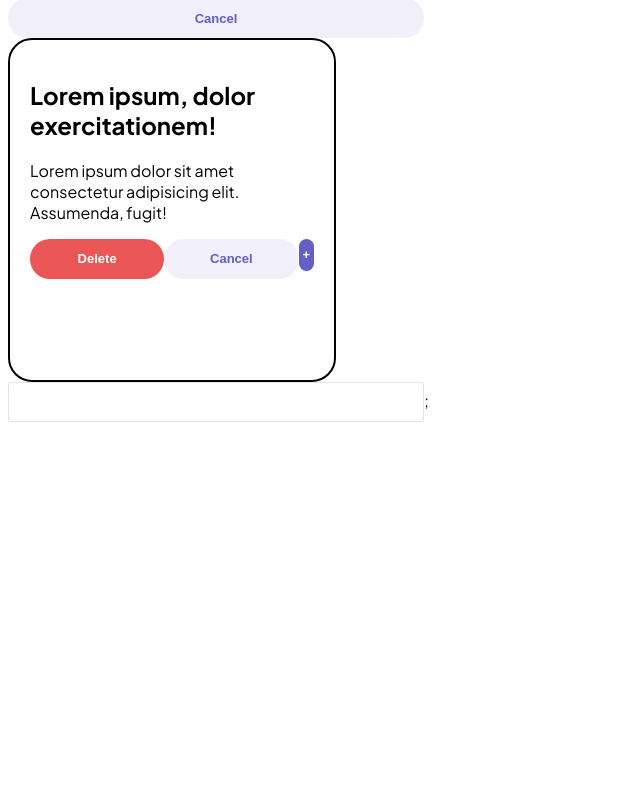
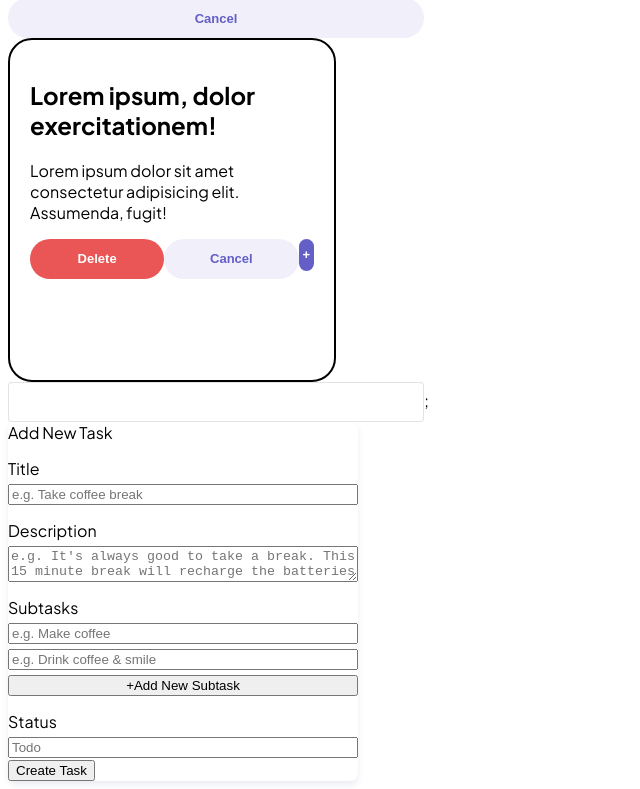
Before and after one commit to ryjw/Kanban-task-management, a Next.js app: page / in a window 1280 px wide. Shown: the part 1081-1870 px from the top of the page, without its empty margins (0-640 px from the left). Before the commit the page ends 1511 px from the top, so only its background shows below. Built offline with nearby package versions, Linux system fonts and the light colour scheme.

Commit message:
toggle update

```diff
--- a/src/app/page.js
+++ b/src/app/page.js
@@ -3,6 +3,7 @@ import Button from "@/components/Button.jsx";
 import Card from "../components/Card.jsx";
 import { Test } from "@/components/Test.jsx";
 import TextField from "@/components/TextField.jsx";
+import ListComponent from "@/components/listComponent.jsx";
 
 export default function Home() {
   return (
@@ -18,6 +19,7 @@ export default function Home() {
       <Button content={"Cancel"} variant="secondary" />
       <Test />
       <TextField variant={"default"} />;
+      <ListComponent />
     </>
   );
 }
--- /dev/null
+++ b/src/components/ListComponent.jsx
@@ -0,0 +1,30 @@
+import styles from "../partials/_ListComponent.module.scss";
+
+export default function ListComponent() {
+  return (
+    <div className={styles.test}>
+      <form>
+        <label> Add New Task</label>
+        <div className={styles.sections}>
+          <label>Title</label>
+          <input type="text" placeholder="e.g. Take coffee break" />
+        </div>
+        <div className={styles.sections}>
+          <label>Description</label>
+          <textarea placeholder="e.g. It's always good to take a break. This 15 minute break will recharge the batteries a little"></textarea>
+        </div>
+        <div className={styles.sections}>
+          <label>Subtasks</label>
+          <input type="text" placeholder="e.g. Make coffee" />
+          <input type="text" placeholder="e.g. Drink coffee & smile" />
+          <button>+Add New Subtask</button>
+        </div>
+        <div className={styles.sections}>
+          <label>Status</label>
+          <input type="text" placeholder="Todo" />
+        </div>
+        <button>Create Task</button>
+      </form>
+    </div>
+  );
+}
--- /dev/null
+++ b/src/partials/_listComponent.module.scss
@@ -0,0 +1,42 @@
+@use "./variables" as *;
+
+// .test {
+//   border: black solid 2px;
+//   display: flex;
+//   flex-direction: column;
+//   text-align: start;
+//   width: 300px;
+//   align-items: center;
+// }
+
+.sections {
+  display: flex;
+  flex-direction: column;
+  margin-top: 15px;
+  gap: 5px;
+}
+
+.test {
+  width: 350px;
+  min-height: 88px;
+  background-color: white;
+  border-radius: 8px;
+  box-shadow: 0px 4px 6px rgba(54, 78, 126, 0.101545);
+}
+
+// .text_container {
+//   padding: 23px 16px;
+// }
+
+// .taskname {
+//   @include heading-m;
+//   color: $black;
+//   margin: 0;
+//   margin-bottom: 8px;
+// }
+
+// .subtasks {
+//   @include body-m;
+//   color: $medium-grey;
+//   margin: 0;
+// }
```
